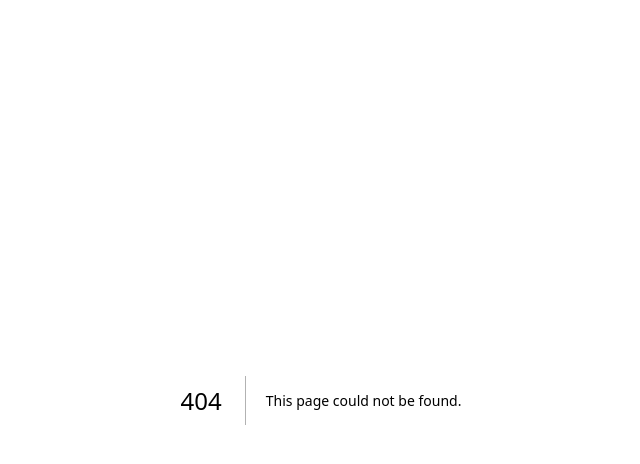
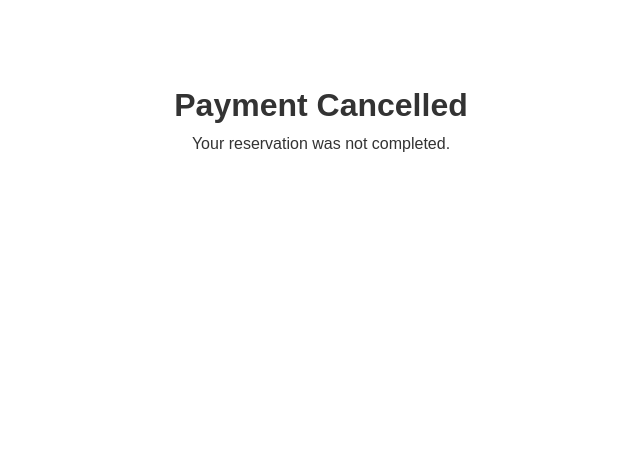
Before and after one commit to Lukie-Mar/woodland-escape, a Next.js app: page /payment/cancelled in a window 1280 px wide. Before the commit this address had no page. Shown: the top 464 px of the page, without its empty margins (319-959 px from the left). Built offline with nearby package versions, Linux system fonts and the light colour scheme.

Commit message:
added payment confirmation

```diff
--- /dev/null
+++ b/app/payment/cancelled/page.jsx
@@ -0,0 +1,16 @@
+export default function PaymentCancelled() {
+  return (
+    <main
+      style={{
+        padding: "80px",
+        textAlign: "center",
+      }}
+    >
+      <h1>Payment Cancelled</h1>
+
+      <p>
+        Your reservation was not completed.
+      </p>
+    </main>
+  );
+}
```
